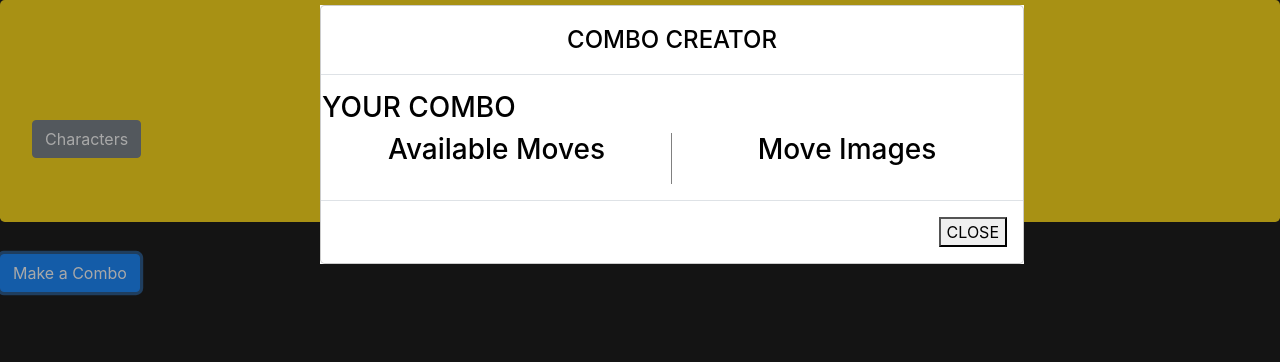
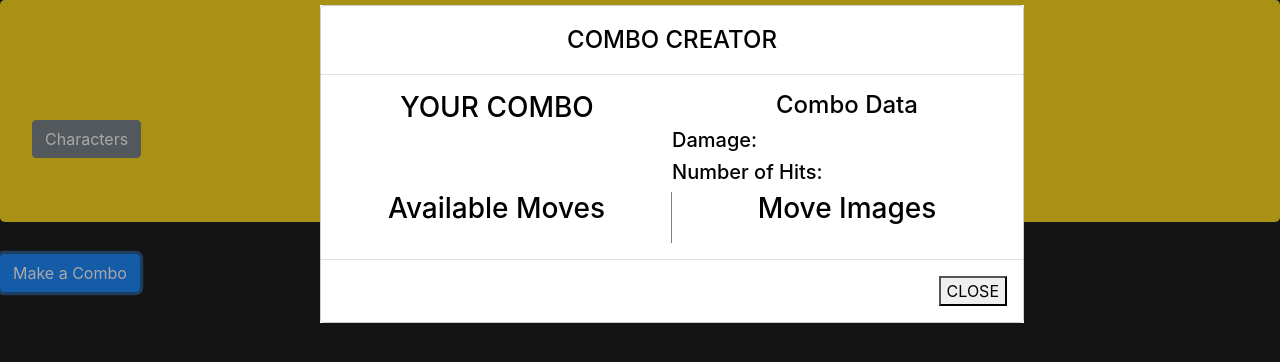
Before and after one commit to jasonfelipe/SFV_React, a React (Create React App) app in the folder client/: page /combo in a window 1280 px wide. Both pictures are taken after a click on the button "Make a Combo". Shown: the top 362 px of the page. Built offline with nearby package versions, Linux system fonts and the light colour scheme.

Commit message:
added code

```diff
--- a/client/src/components/Modals/ComboModal.js
+++ b/client/src/components/Modals/ComboModal.js
@@ -28,11 +28,35 @@ export const ComboModal = props => {
 
                 <div className='modal-body'>
                     <div className="row">
-                        <div>
+                        <div className='col-sm-6'>
                             <h3 className='center'>
                                 YOUR COMBO
                             </h3>
-                            <h5 className='center'>{props.combo}</h5>
+
+                            <ul className='centered'>
+                                {props.combo.map((moves, index) =>
+                                    <li key={moves.move + index}>
+                                        {moves.move}
+                                    </li>
+                                )}
+                            </ul>
+                        </div>
+                        <div className='col-sm-6'>
+                            <div className='row'>
+                                <h4 className='center'>
+                                    Combo Data
+                                </h4>
+                            </div>
+                            <div className='row'>
+                                <h5>
+                                    Damage: {props.dmg}
+                                </h5>
+                            </div>
+                            <div className='row'>
+                                <h5>
+                                    Number of Hits: {props.hits}
+                                </h5>
+                            </div>
                         </div>
                     </div>
                     <div className='row'>
@@ -41,14 +65,14 @@ export const ComboModal = props => {
                             <ul>
                                 {props.availableMoves.map((element, index) =>
                                     <li key={index}>
-                                        <button>{element.move}</button>
+                                        <button onClick={props.moveSelector}>{element.move}</button>
                                     </li>
                                 )}
                             </ul>
                         </div>
                         <div className='col-sm-6'>
                             <h3 className='center'>Move Images</h3>
-                            <img className='centered' alt={props.move} src={props.src} />
+                            <img className='centered img-fluid' alt={props.move} src={props.src} />
                         </div>
                     </div>
                 </div>
--- a/client/src/components/Modals/FrameDataModal.js
+++ b/client/src/components/Modals/FrameDataModal.js
@@ -26,7 +26,7 @@ export const FrameDataModal = props => {
 
                 <div className='modal-body'>
                     <div className="row">
-                        <img className='centered' alt={props.move} src={props.src} />
+                        <img className='centered img-fluid' alt={props.move} src={props.src} />
                     </div>
                     <div className='row'>
                         <div className={props.notes ? 'col-sm-6 col-border' : "col-sm-12"}>
--- a/client/src/pages/Combo.js
+++ b/client/src/pages/Combo.js
@@ -13,6 +13,7 @@ class Ryu extends Component {
             frameData: [],
             comboData: [],
             modalData: [],
+            selectedData: "",
             comboModal: false,
             showMenu: false,
             dropdownName: "Characters"
@@ -51,19 +52,29 @@ class Ryu extends Component {
         this.showComboModal();
     }
 
+    resetData = () => {
+        this.setState({
+            frameData: [],
+            comboData: [],
+            modalData: [],
+            selectedData: "",
+        });
+    }
+
     getCharacterData = event => {
+        this.resetData();
         event.preventDefault();
         console.log("TEST")
         let character = event.target.innerHTML
         API.getFrameData(character).then(res => {
             let comboStarters = [];
-            res.data.map(move => {
+            res.data.forEach(move => {
                 if (move.onHit >= 3){
                     comboStarters.push(move);
                     }
                 });
 
-
+            console.log("Your Data:", res.data)
 
 
             this.setState({
@@ -74,14 +85,55 @@ class Ryu extends Component {
                 comboModal: true
             });
 
-
-
             // console.log(this.state.modalData);
 
         });
     };
 
+    moveSelector = event => {
+        event.preventDefault();
+        let selected = event.target.innerHTML;
+        let comboArray = this.state.comboData;
+        let moveButtons = []
+        this.state.frameData.forEach(moves => {
+            if (moves.move === selected){
 
+                comboArray.push(moves);
+
+
+                this.setState({
+                    selectedData: moves,
+                    comboData:comboArray
+                });
+             return selected = moves
+            }
+
+            let splitting = moves.startup.split('');
+
+            console.log("Let me loop:", splitting);
+
+
+            if (parseInt(selected.onHit) >= parseInt(moves.startup) && moves.moveType !== 'throw' &&
+            moves.moveType !== 'aerial' && moves.moveType !== 'unique') {
+                console.log(selected.onHit);
+
+
+                moveButtons.push(moves)
+                this.setState({
+                    modalData: moveButtons
+                });
+
+            }else {
+                this.setState({
+                    modalData: []
+                })
+            }
+
+        });
+
+
+
+    }
 
 
     render(){
@@ -114,7 +166,11 @@ class Ryu extends Component {
                     show={this.state.comboModal}
                     close={this.closeComboModal}
                     availableMoves={this.state.modalData}
-                />
+                    moveSelector={this.moveSelector}
+                    move={this.state.selectedData.move}
+                    src={this.state.selectedData.gif}
+                    combo={this.state.comboData}
+            />
         </div>
         )
     }
```
